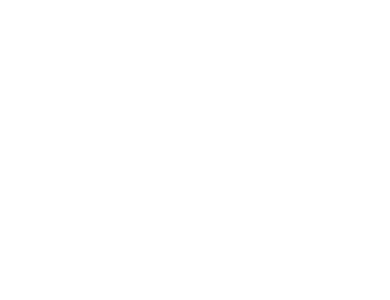
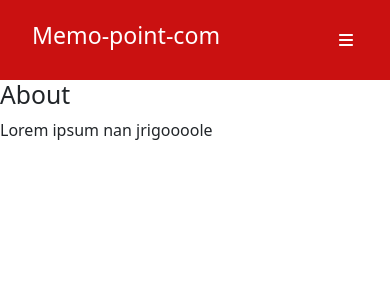
Before and after one commit to corentinlevet/memo-point-com, a Vue app in the folder application/: page /about in a window 390 px wide. Before the commit this address had no page. Shown: the top 300 px of the page. Built offline with nearby package versions, Linux system fonts and the light colour scheme.

Commit message:
[+] Navbar added.

```diff
--- a/application/package.json
+++ b/application/package.json
@@ -14,6 +14,11 @@
     "format": "prettier --write src/"
   },
   "dependencies": {
+    "@fortawesome/fontawesome-svg-core": "^6.5.1",
+    "@fortawesome/free-brands-svg-icons": "^6.5.1",
+    "@fortawesome/free-regular-svg-icons": "^6.5.1",
+    "@fortawesome/free-solid-svg-icons": "^6.5.1",
+    "@fortawesome/vue-fontawesome": "^3.0.5",
     "axios": "^1.6.2",
     "bootstrap": "^5.3.2",
     "pinia": "^2.1.7",
--- a/application/src/App.vue
+++ b/application/src/App.vue
@@ -1,8 +1,16 @@
+<template>
+  <div>
+    <Navbar v-if="!$route.name || $route.name !== 'auth'"/>
+
+    <RouterView />
+  </div>
+</template>
+
 <script setup lang="ts">
-import { RouterView } from 'vue-router'
-import 'bootstrap/dist/css/bootstrap.min.css';
+  import { RouterView, useRoute } from 'vue-router'
+  import 'bootstrap/dist/css/bootstrap.min.css';
+
+  import Navbar from '@/components/Navbar.vue';
+
+  const $route = useRoute();
 </script>
-
-<template>
-  <RouterView />
-</template>
--- /dev/null
+++ b/application/src/assets/Navbar/style.css
@@ -0,0 +1,68 @@
+@import "@/assets/style.css";
+
+#navHeader {
+  display: flex;
+  align-items: center;
+  justify-content: space-between;
+  height: 80px;
+  padding: 0 2rem;
+  background-color: var(--mainColor);
+  color: var(--textColor);
+}
+
+.nav-btn {
+  padding: 5px;
+  cursor: pointer;
+  background: transparent;
+  border: none;
+  outline: none;
+  color: #fff;
+  visibility: hidden;
+  opacity: 0;
+}
+
+#navBar a {
+  margin: 0 2rem;
+  color: var(--textColor);
+  text-decoration: none;
+}
+
+#navBar a:hover {
+  color: var(--secondaryColor);
+}
+
+@media only screen and (max-width: 1024px) {
+	.nav-btn {
+		visibility: visible;
+		opacity: 1;
+	}
+
+	#navHeader #navBar {
+		position: fixed;
+		top: -100vh;
+		left: 0;
+		height: 100%;
+		width: 100%;
+		display: flex;
+		flex-direction: column;
+		align-items: center;
+		justify-content: center;
+		gap: 1.5rem;
+		background-color: var(--mainColor);
+		transition: 1s;
+	}
+
+	#navHeader .responsive-nav {
+		transform: translateY(100vh);
+	}
+
+	#navHeader .nav-close-btn {
+		position: absolute;
+		top: 2rem;
+		right: 2rem;
+	}
+
+	#navHeader a {
+		font-size: 1.5rem;
+	}
+}
--- /dev/null
+++ b/application/src/assets/style.css
@@ -0,0 +1,5 @@
+:root {
+    --mainColor: #ca1111;
+    --secondaryColor: #d17f03;
+    --textColor: #fff;
+}
--- /dev/null
+++ b/application/src/components/Navbar.vue
@@ -0,0 +1,42 @@
+<script setup lang="ts">
+  import '@/assets/Navbar/style.css';
+</script>
+
+<template>
+  <header id="navHeader">
+    <h3>Memo-point-com</h3>
+
+    <nav id="navBar" ref="navRef">
+      <router-link to="/home">Home</router-link>
+      <router-link to="/memos">Memos</router-link>
+      <router-link to="/about">About</router-link>
+      <button @click="showNavbar" class="nav-btn nav-close-btn">
+        <font-awesome-icon icon="fa-times" />
+      </button>
+      <button @click="logOut" class="btn btn-danger">Log out</button>
+    </nav>
+    <button @click="showNavbar" class="nav-btn">
+      <font-awesome-icon icon="fa-bars" />
+    </button>
+  </header>
+</template>
+
+<script lang="ts">
+  import { ref } from 'vue';
+  import goServer from '@/api/go-server';
+
+  const navRef = ref(null);
+
+  const showNavbar = () => {
+    navRef.value.classList.toggle("responsive-nav");
+  }
+
+  export default {
+    methods: {
+      logOut() {
+        this.$router.push('/');
+        goServer.removeAuthToken();
+      }
+    }
+  }
+</script>
--- a/application/src/main.ts
+++ b/application/src/main.ts
@@ -4,7 +4,13 @@
 import App from './App.vue'
 import router from './router'
 
-const app = createApp(App)
+import { library } from '@fortawesome/fontawesome-svg-core'
+import { FontAwesomeIcon } from '@fortawesome/vue-fontawesome'
+import { faBars, faTimes } from '@fortawesome/free-solid-svg-icons'
+library.add(faBars)
+library.add(faTimes)
+
+const app = createApp(App).component('font-awesome-icon', FontAwesomeIcon)
 
 app.use(createPinia())
 app.use(router)
--- a/application/src/router/index.ts
+++ b/application/src/router/index.ts
@@ -13,6 +13,16 @@
       name: 'home',
       component: () => import('@/views/Home.vue')
     },
+    {
+      path: '/about',
+      name: 'about',
+      component: () => import('@/views/About.vue')
+    },
+    {
+      path: '/memos',
+      name: 'memos',
+      component: () => import('@/views/Memos.vue')
+    }
   ]
 })
 
--- /dev/null
+++ b/application/src/views/About.vue
@@ -0,0 +1,6 @@
+<template>
+  <div>
+    <h2>About</h2>
+    <p>Lorem ipsum nan jrigoooole</p>
+  </div>
+</template>
--- /dev/null
+++ b/application/src/views/Memos.vue
@@ -0,0 +1,6 @@
+<template>
+  <div>
+    <h2>Memos</h2>
+    <p>Voici la liste des mémos</p>
+  </div>
+</template>
```
